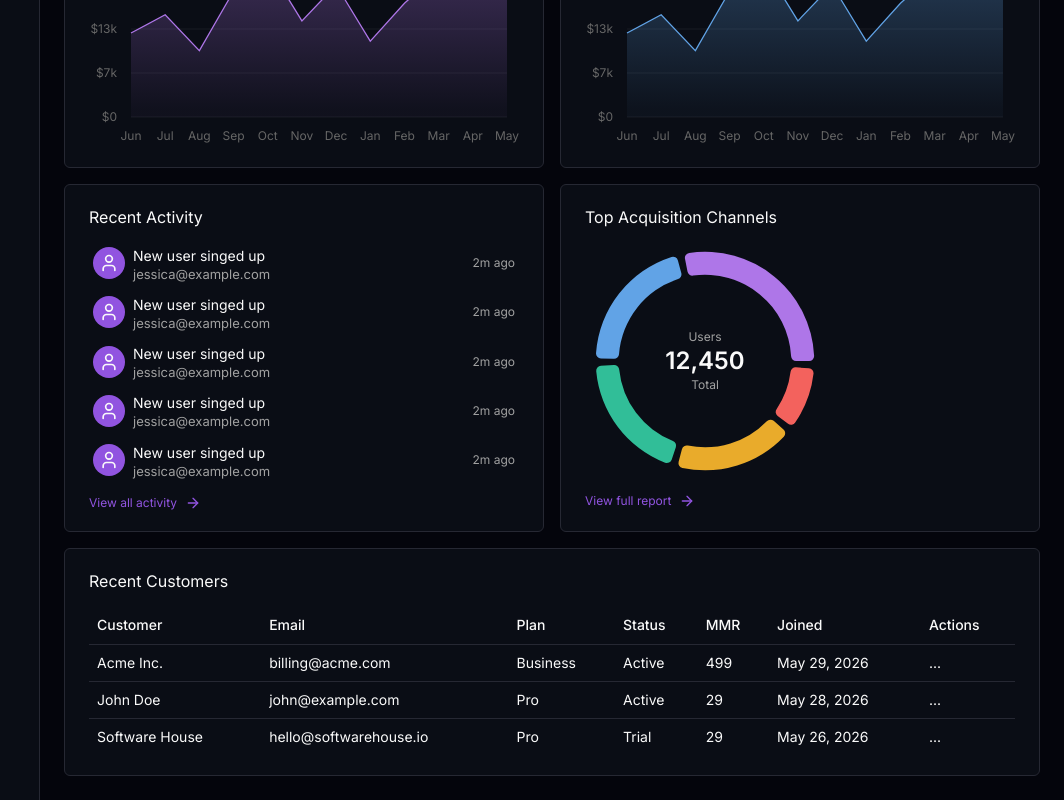
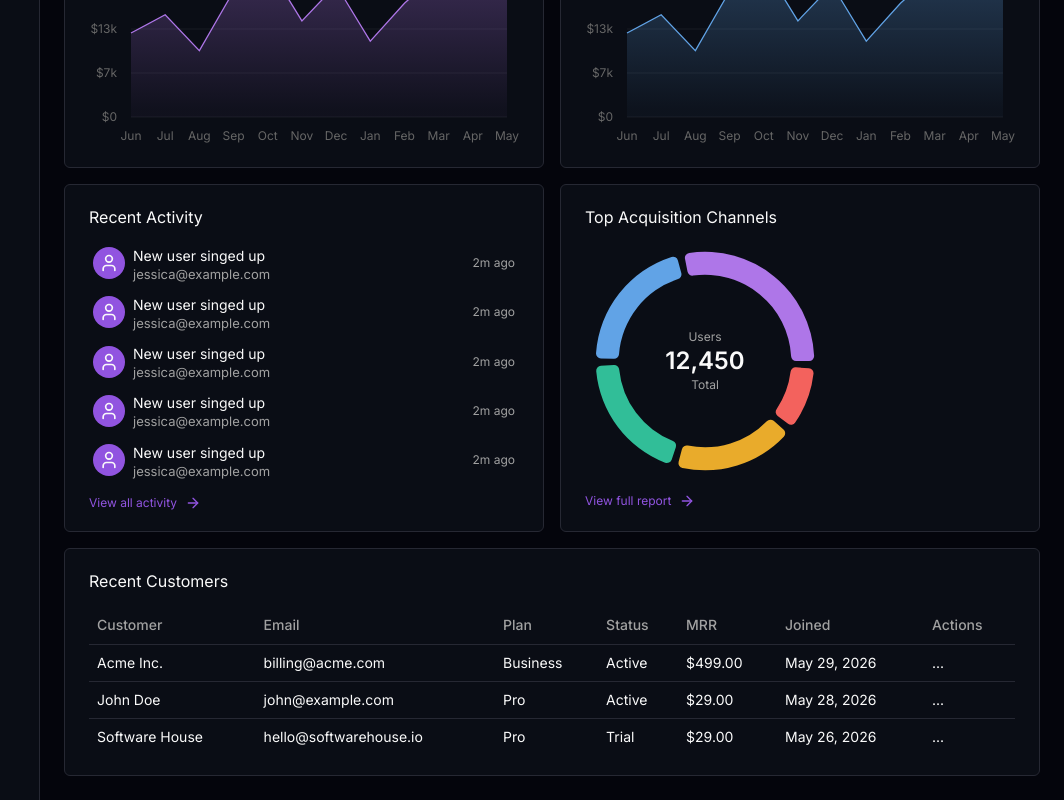
Before and after one commit to svsxn/metricly, a Next.js app: page / in a window 1280 px wide. Shown: the part 482-1282 px from the top of the page, without its empty margins (216-1280 px from the left). Built offline with nearby package versions, Linux system fonts and the light colour scheme.

Commit message:
style: change to muted

```diff
--- a/src/components/dashboard/customers-table.tsx
+++ b/src/components/dashboard/customers-table.tsx
@@ -8,18 +8,26 @@ import {
   TableRow,
 } from "../ui/table";
 
+const tableHeads = [
+  "Customer",
+  "Email",
+  "Plan",
+  "Status",
+  "MRR",
+  "Joined",
+  "Actions",
+] as const;
+
 export default function CustomersTable() {
   return (
     <Table>
       <TableHeader>
         <TableRow>
-          <TableHead>Customer</TableHead>
-          <TableHead>Email</TableHead>
-          <TableHead>Plan</TableHead>
-          <TableHead>Status</TableHead>
-          <TableHead>MMR</TableHead>
-          <TableHead>Joined</TableHead>
-          <TableHead>Actions</TableHead>
+          {tableHeads.map((head) => (
+            <TableHead key={head} className="text-muted-foreground">
+              {head}
+            </TableHead>
+          ))}
         </TableRow>
       </TableHeader>
       <TableBody>
@@ -29,7 +37,7 @@ export default function CustomersTable() {
             <TableCell>{customer.email}</TableCell>
             <TableCell>{customer.plan}</TableCell>
             <TableCell>{customer.status}</TableCell>
-            <TableCell>{customer.mmr}</TableCell>
+            <TableCell>${customer.mmr}.00</TableCell>
             <TableCell>{customer.joined}</TableCell>
             <TableCell>...</TableCell>
           </TableRow>
```
